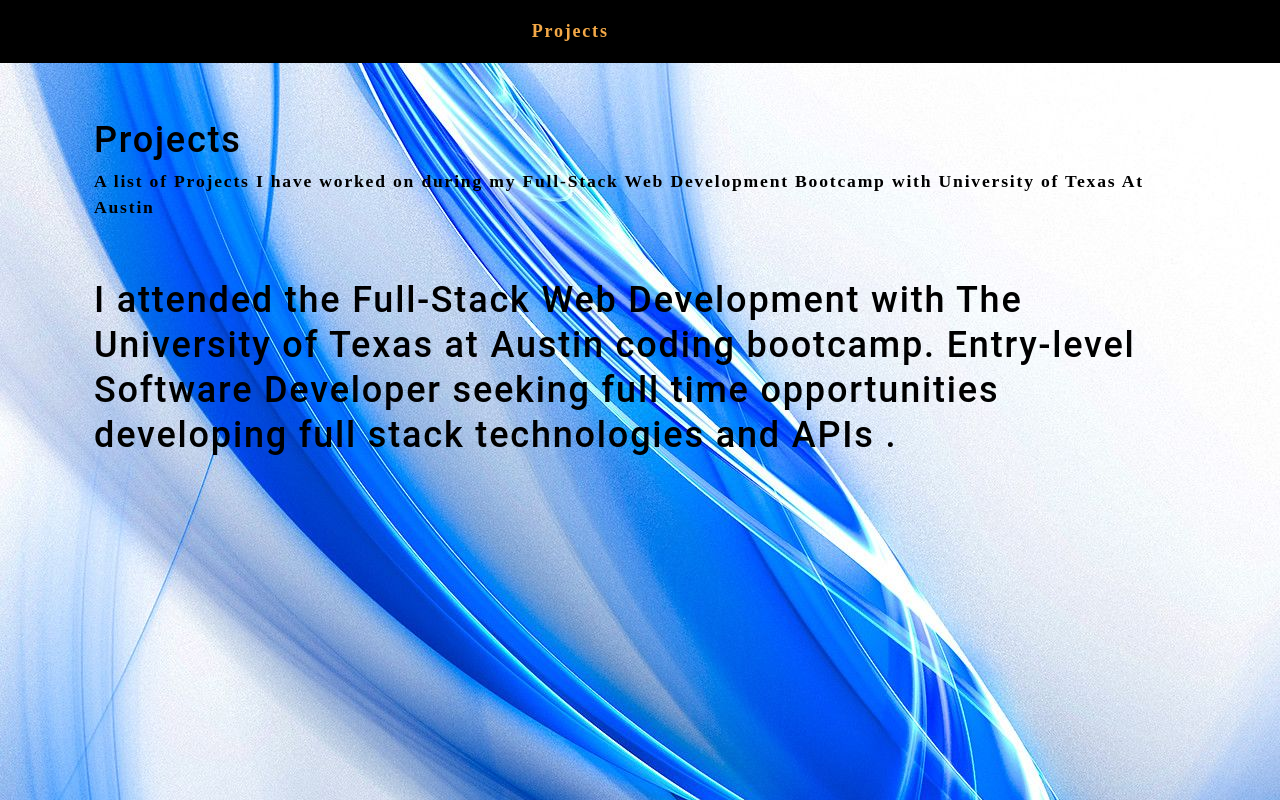
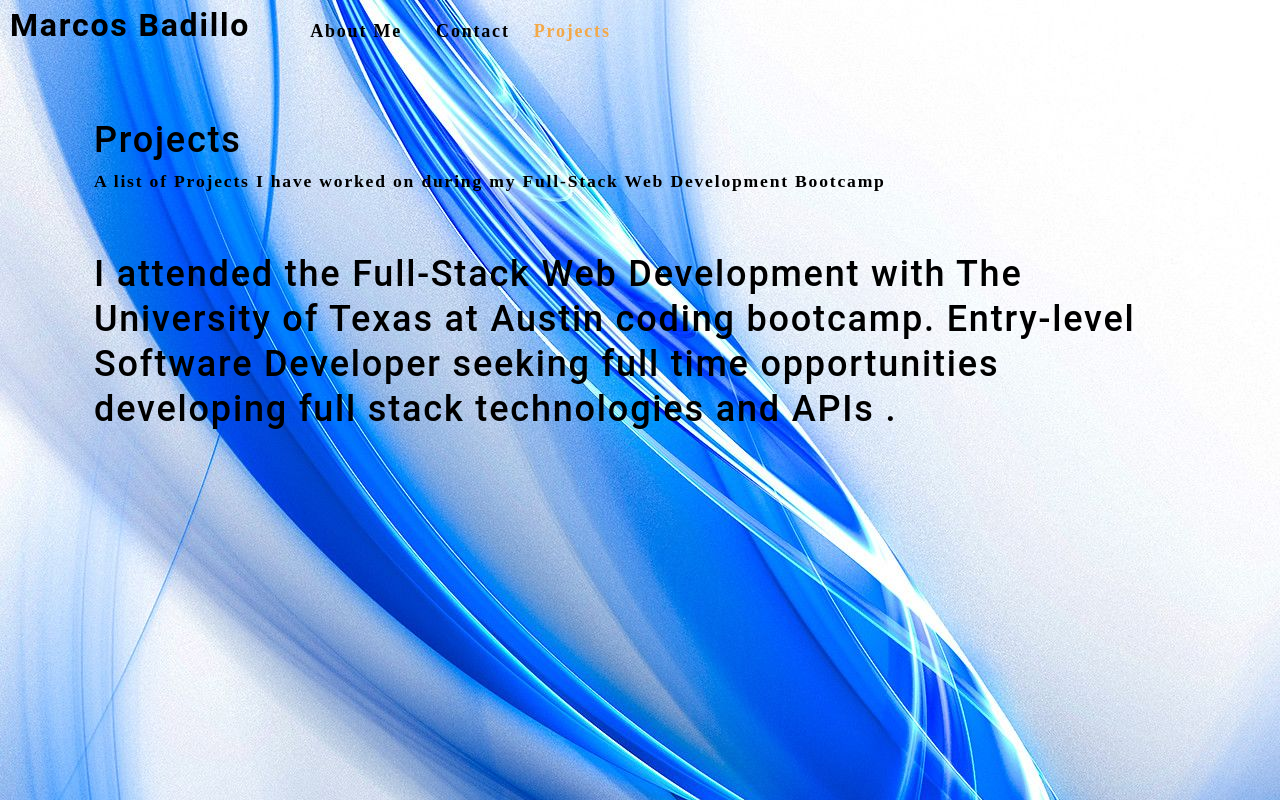
Before and after one commit to MBadi089/React-Portfolio, a React (Create React App) app: page / in a window 1280 px wide. Built offline with nearby package versions, Linux system fonts and the light colour scheme.

Commit message:
updated code in App.js

```diff
--- a/src/App.js
+++ b/src/App.js
@@ -3,6 +3,7 @@ import Nav from './components/Nav';
 import About from './components/About';
 import Projects from './components/Projects';
 import ContactForm from './components/Contact';
+import PhotoList from './components/PhotoList';
 
 
 
@@ -11,7 +12,7 @@ const [categories] = useState([
   {
     name: "projects",
     description:
-      "A list of Projects I have worked on during my Full-Stack Web Development Bootcamp with University of Texas At Austin",
+      "A list of Projects I have worked on during my Full-Stack Web Development Bootcamp",
   },
 ]);
 
@@ -30,7 +31,9 @@ return (
     <main>
     {!contactSelected ? (
   <>
-    <Projects currentCategory={currentCategory}></Projects>
+    <Projects currentCategory={currentCategory}>
+    <PhotoList></PhotoList>
+    </Projects>
     <About></About>
   </>
 ) : (
--- a/src/components/Nav/index.js
+++ b/src/components/Nav/index.js
@@ -21,7 +21,7 @@ function Nav(props) {
       <ul className="flex-row">
         <li className="mx-2">
           <a data-testid="about" href="#about" onClick={() => setContactSelected(false)}>
-            About me
+            About Me
           </a>
         </li>
         <li className={`mx-2 ${contactSelected && 'navActive'}`}>
--- a/src/index.css
+++ b/src/index.css
@@ -34,7 +34,7 @@ body {
   line-height: 1.5;
   font-size: 18px;
   letter-spacing: .1em;
-  background-image: url("../src/assets/cover/background-image.jpg"); /*replacing background with a bigger image*/
+  background-image: url("../src/assets/cover/background-image.jpg");
   background-repeat: no-repeat;
   background-size: auto;
   color: var(--light);
@@ -93,9 +93,9 @@ a:hover {
   text-decoration: underline;
 }
 
-header {
+/* header {
   background: var(--dark);
-}
+} */
 
 header a {
   color: var(--light); /*this targets the black color font change "light later"*/
```
